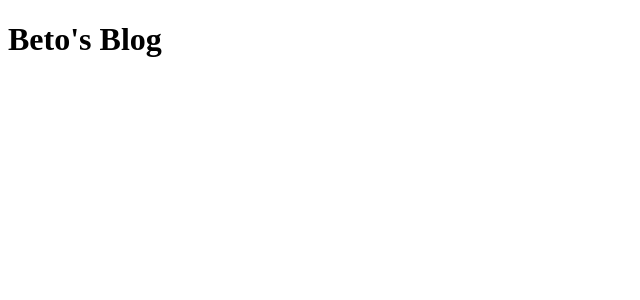
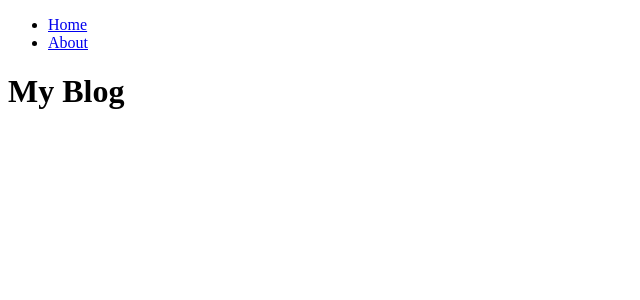
Before and after one commit to Tejano/my-next-blog, a Next.js app: page / in a window 1280 px wide. Shown: the top 300 px of the page, without its empty margins (0-640 px from the left). Built offline with nearby package versions, Linux system fonts and the light colour scheme.

Commit message:
Add new pages and nav component

```diff
--- /dev/null
+++ b/components/NavBar.js
@@ -0,0 +1,21 @@
+import Link from 'next/link';
+function NavBar() {
+  return (
+    <nav>
+      <ul>
+        <li>
+          <Link href='/'>
+            <a>Home</a>
+          </Link>
+        </li>
+        <li>
+          <Link href='/about'>
+            <a>About</a>
+          </Link>
+        </li>
+      </ul>
+    </nav>
+  );
+}
+
+export default NavBar;
--- a/package.json
+++ b/package.json
@@ -2,7 +2,9 @@
     "name": "my-next-blog",
     "private": true,
     "scripts": {
-        "dev": "next dev"
+        "build": "next build",
+        "dev": "next dev",
+        "start": "next start"
     },
     "dependencies": {
         "next": "^12.0.7",
--- /dev/null
+++ b/pages/_app.js
@@ -0,0 +1,16 @@
+import NavBar from '../components/NavBar'
+function App({Component,pageProps}) {
+    return (
+
+    <>
+    <header>
+       <NavBar/>
+      </header>
+      <Component {...pageProps}/>
+      </>
+
+    )
+}
+
+
+export default App
--- a/pages/index.js
+++ b/pages/index.js
@@ -1,9 +1,15 @@
+import Head from 'next/head';
 export default function HomePage() {
-    return (
-      <div>
-        <main>
-          <h1>Beto's Blog</h1>
-        </main>
-      </div>
-    );
+
+  return (
+    <>
+      <Head>
+          <title>My Blog</title>
+          <meta name="description" value="This is my blog"></meta>
+      </Head>
+      <main>
+        <h1>My Blog</h1>
+      </main>
+    </>
+  );
 }
```
Also changed, not shown: pages/about.js (added, +13 -0 lines), 1 other file (tests, documents, lock files or other folders).
